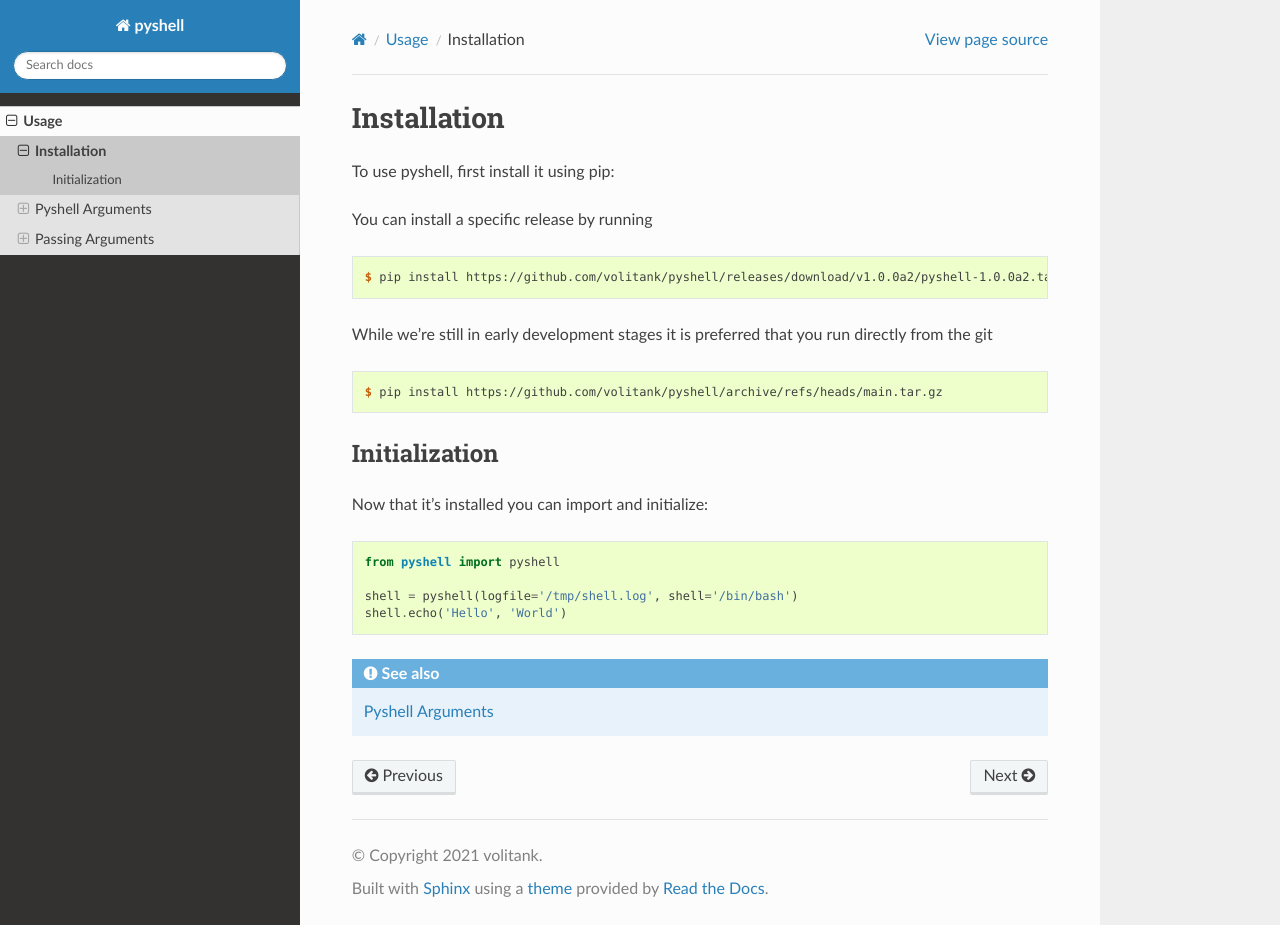
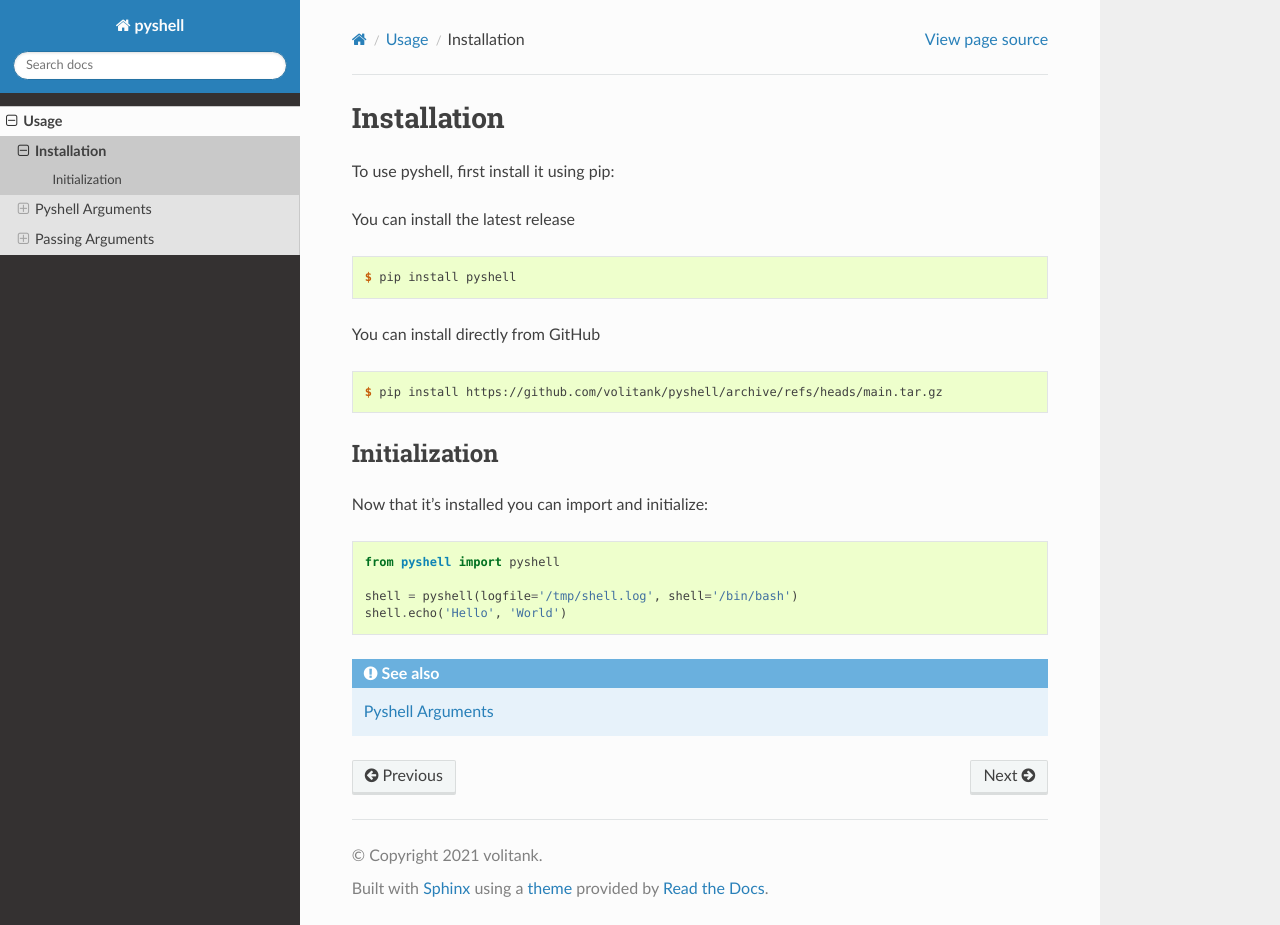
Before and after one commit to volitank/pyshell, a Sphinx documentation site: the page built from docs/source/sections/initial_setup.rst, in a window 1280 px wide and 925 px high. Built offline with Sphinx 7.4.7 and the Read the Docs theme 2.0.0, drawn with Linux system fonts in a browser that asks for light colours.

Commit message:
Code Cleanup
Cleaned up some of the code. No longer have a _run_wrapper I just put that into the __call__ section of pyshell. It was small code that just formats the args to send to the run function.

I want to try an keep the run function operating as close to the original as possible.

I may move some other options out of there as well but we'll see what direction I decide to go with it.

For now no functionality changes, but we are going to tick up the version because we are now officially on PyPi as pyshell.

Updated docs

```diff
--- a/docs/source/sections/initial_setup.rst
+++ b/docs/source/sections/initial_setup.rst
@@ -5,13 +5,13 @@
 
 To use pyshell, first install it using pip:
 
-You can install a specific release by running
+You can install the latest release
 
 .. code-block:: console
 
-	$ pip install https://github.com/volitank/pyshell/releases/download/v1.0.0a2/pyshell-1.0.0a2.tar.gz
+	$ pip install pyshell
 
-While we're still in early development stages it is preferred that you run directly from the git
+You can install directly from GitHub
 
 .. code-block:: console
 
--- a/docs/source/sections/passing_arguments.rst
+++ b/docs/source/sections/passing_arguments.rst
@@ -3,8 +3,7 @@
 Passing Arguments
 =================
 
-When passing multiple arguments to a command, each argument *must* be a separate
-string:
+When passing multiple arguments to a command, each argument *must* be a separate string:
 
 .. code-block:: python
 
--- a/docs/source/sections/pyshell_arguments.rst
+++ b/docs/source/sections/pyshell_arguments.rst
@@ -17,7 +17,7 @@
 input
 -----
 
-With pyshell input can be either a string or bytes, and there is no need to specify ``text=true`` as with subprocess
+With pyshell input can be either a string or bytes, and there is no need to specify ``text=True`` as with subprocess
 
 .. code-block:: python
 
@@ -31,7 +31,7 @@
 check
 -----
 
-Another option we have that works just like subprocess. If set to true it will throw an exception on a bad exit code
+Another option we have that works just like subprocess. If set to True it will throw an exception on a bad exit code
 
 .. code-block:: python
 
--- a/pyshell/__init__.py
+++ b/pyshell/__init__.py
@@ -3,6 +3,6 @@
 __author__ = 'volitank'
 __license__ = 'GPLv3'
 __copyright__ = '2021 volitank'
-__version__ = '1.0.0a2'
+__version__ = '1.0.0a3'
 
 from .pyshell import pyshell, DEFAULT, DEVNULL, PIPE, STDOUT
```
Also changed, not shown: README.md (+3 -3 lines), 1 other file.
